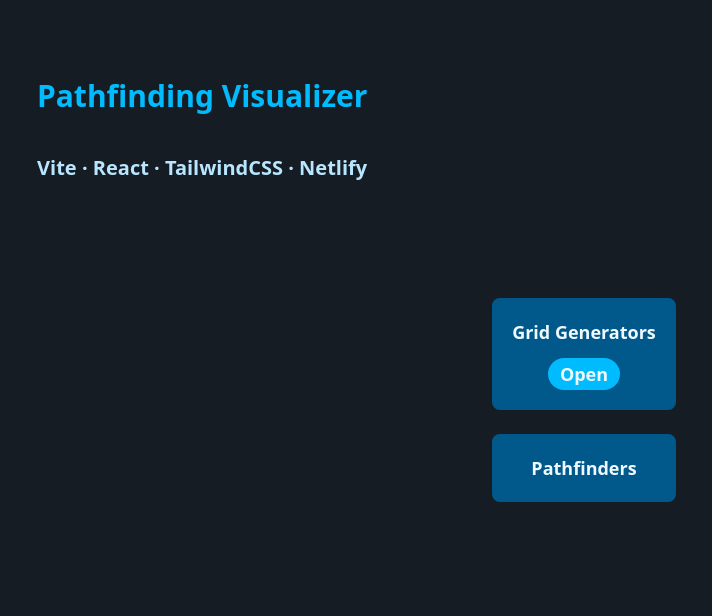
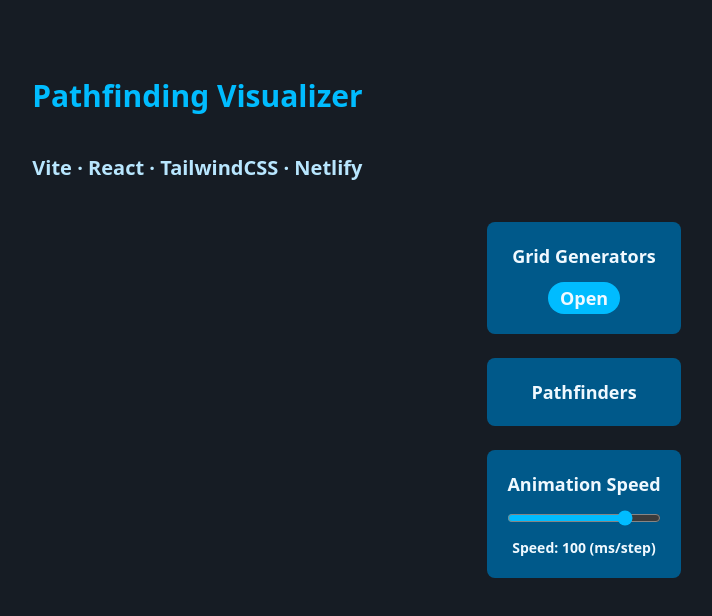
Before and after one commit to Jack-Underhill/Pathfinding-Visualizer, a React (Vite) app: page / in a window 1280 px wide. Shown: the top 616 px of the page, without its empty margins (326-1038 px from the left). Built offline with nearby package versions, Linux system fonts and the light colour scheme.

Commit message:
Dynamic Animation Speed Slider

```diff
--- a/src/App.jsx
+++ b/src/App.jsx
@@ -1,4 +1,4 @@
-import { useState } from 'react';
+import { useEffect, useRef, useState } from 'react';
 import { Grid } from "./logic/grid/Grid";
 import { GridOpen } from "./logic/Algorithms/maze/GridOpen";
 import CanvasGrid from "./components/CanvasGrid";
@@ -7,7 +7,8 @@ import ControlPanel from "./components/ControlPanel";
 function App() {
   const [grid, setGrid] = useState(new Grid(25, 25));
   const [running, setRunning] = useState(false);
-  const speed = 5;
+  const [speed, setSpeed] = useState(100);
+  const speedRef = useRef(speed);
 
   const runAlgo = (algo) => {
     if(!algo || algo.isDone()) {
@@ -17,7 +18,7 @@ function App() {
 
     algo.step();
     setGrid(Object.assign(Object.create(Object.getPrototypeOf(grid)), grid));
-    setTimeout(() => runAlgo(algo), speed);
+    setTimeout(() => runAlgo(algo), speedRef.current);
   }
 
   const startAlgo = (algoName) => {
@@ -61,6 +62,10 @@ function App() {
     }
   }
 
+  useEffect(() => {
+    speedRef.current = speed;
+  }, [speed]);
+
   return (
     <div className='p-10 min-h-screen bg-background flex justify-center items-center gap-10'>
       <div className="flex flex-col justify-center items-center gap-10">
@@ -73,7 +78,7 @@ function App() {
         <CanvasGrid grid={grid}/>
       </div>
       <div className="w-fit h-auto">
-        <ControlPanel onRunAlgo={startAlgo} />
+        <ControlPanel onRunAlgo={startAlgo} onSpeedChange={setSpeed} speed={speed} />
       </div>
     </div>
   )
--- a/src/components/ControlPanel.jsx
+++ b/src/components/ControlPanel.jsx
@@ -1,6 +1,6 @@
 // import useGrid from "../hooks/useGrid"
 
-function ControlPanel({ onRunAlgo }) {
+function ControlPanel({ onRunAlgo, onSpeedChange, speed }) {
     let cardClass = "bg-sky-800 w-full p-5 text-center flex flex-col gap-3 text-sky-50 text-lg font-bold rounded-lg justify-center items-center";
 
     let algClass = "bg-sky-400 py-0.5 px-3 w-fit rounded-full"
@@ -65,6 +65,23 @@ function ControlPanel({ onRunAlgo }) {
                     SHP A*
                 </button> */}
             </div>
+            <div className={`${cardClass}`}>
+                <div className="">
+                    Animation Speed
+                </div>
+                <input
+                    type="range"
+                    min={1}
+                    max={500}
+                    value={501 - speed}
+                    step={1}
+                    onChange={(e) => onSpeedChange(501 - Number(e.target.value))}
+                    className="w-full accent-sky-400"
+                />
+                <div className="text-sm text-center">
+                    Speed: {speed} (ms/step)
+                </div>
+            </div>
         </div>
     )
 }
```
